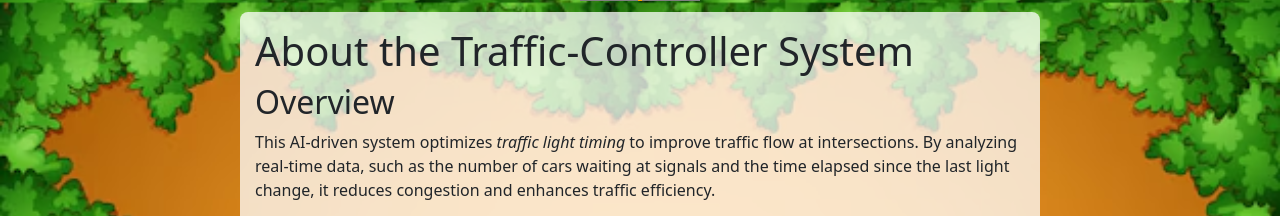
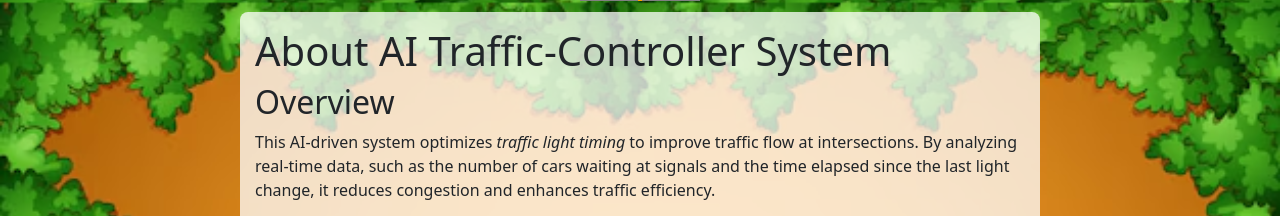
Before and after one commit to JBratvold/TrafficController, a Flask app: page / in a window 1280 px wide. Shown: the part 946-1162 px from the top of the page. Run offline with Flask 3, Linux system fonts and the light colour scheme.

Commit message:
Minor text improvements

```diff
--- a/templates/index.html
+++ b/templates/index.html
@@ -62,7 +62,7 @@
 
         <!-- Controls and About Section -->
         <div class="about">
-            <h1>About the Traffic-Controller System</h1>
+            <h1>About AI Traffic-Controller System</h1>
 
             <!-- Overview Section -->
             <h2>Overview</h2>
```
